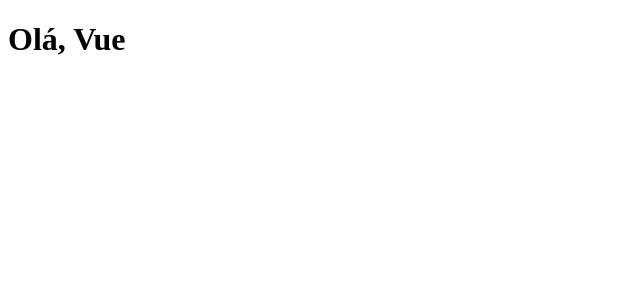
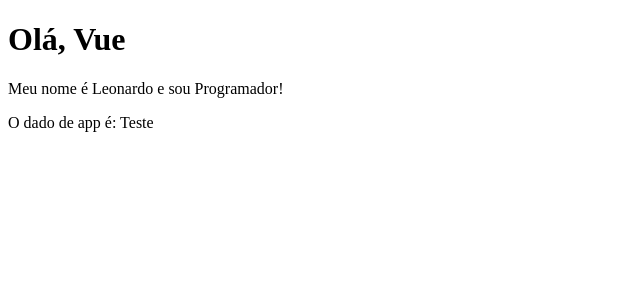
Before and after one commit to leojosants/VueJs, a Vue app in the folder projeto_vue/: page / in a window 1280 px wide. Shown: the top 300 px of the page, without its empty margins (0-640 px from the left). Built offline with nearby package versions, Linux system fonts and the light colour scheme.

Commit message:
Dados em componentes (data)

```diff
--- a/projeto_vue/src/App.vue
+++ b/projeto_vue/src/App.vue
@@ -1,6 +1,11 @@
 <!--  -->
 <template>
-    <PrimeiroComponente />
+    <div>
+        <PrimeiroComponente />
+        <p>
+            O dado de app é: {{ testanto }}
+        </p>
+    </div>
 </template>
 
 <script>
@@ -10,6 +15,11 @@
         name: 'App',
         components: {
             PrimeiroComponente
+        },
+        data() {
+            return {
+                testanto: "Teste"
+            }
         }
     }
 </script>
--- a/projeto_vue/src/components/PrimeiroComponente.vue
+++ b/projeto_vue/src/components/PrimeiroComponente.vue
@@ -1,10 +1,21 @@
 <!--  -->
 <template>
-    <h1>Olá, Vue</h1>
+    <div>
+        <h1>Olá, Vue</h1>
+        <p>
+            Meu nome é {{ nome }} e sou {{ profissao }}!
+        </p>
+    </div>
 </template>
 
 <script>
     export default {
-        name: 'PrimeiroComponente'
+        name: 'PrimeiroComponente',
+        data() {
+            return {
+                nome: "Leonardo",
+                profissao: "Programador"
+            }
+        }
     }
 </script>
```
